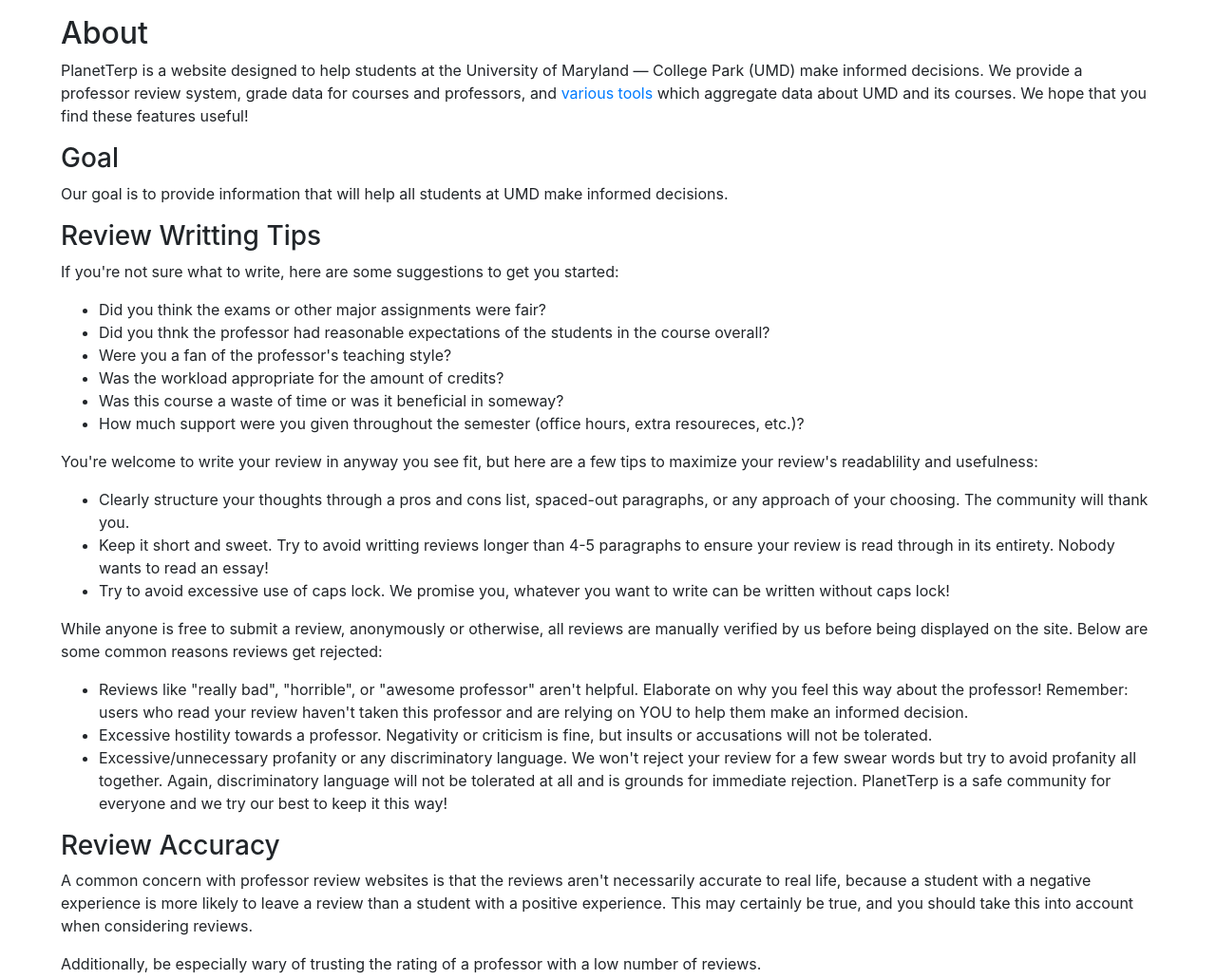
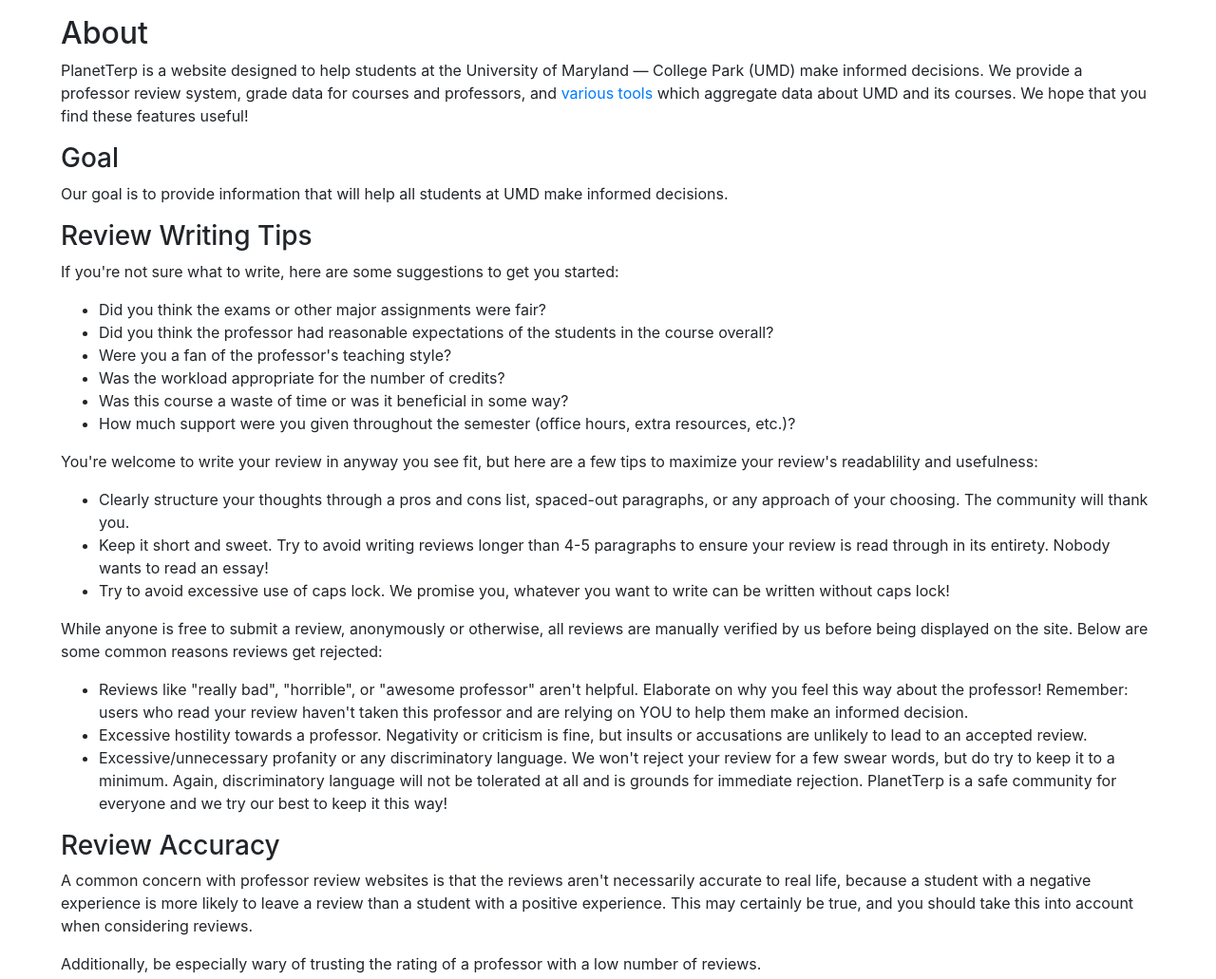
Before and after one commit to planetterp/PlanetTerp, a Django app: page /about in a window 1280 px wide. Shown: the part 76-1107 px from the top of the page at 95% size. Run offline with Django 3.2, Linux system fonts and the light colour scheme; data that the repository does not hold is empty; some libraries are stand-ins or nearby versions.

Commit message:
copy editing

```diff
--- a/home/templates/about.html
+++ b/home/templates/about.html
@@ -11,29 +11,29 @@
 	<h3>Goal</h3>
 	<p>Our goal is to provide information that will help all students at UMD make informed decisions.</p>
 
-	<h3>Review Writting Tips</h3>
+	<h3>Review Writing Tips</h3>
 	<p>If you're not sure what to write, here are some suggestions to get you started:</p>
 	<ul>
 		<li>Did you think the exams or other major assignments were fair?</li>
-		<li>Did you thnk the professor had reasonable expectations of the students in the course overall?</li>
+		<li>Did you think the professor had reasonable expectations of the students in the course overall?</li>
 		<li>Were you a fan of the professor's teaching style?</li>
-		<li>Was the workload appropriate for the amount of credits?</li>
-		<li>Was this course a waste of time or was it beneficial in someway?</li>
-		<li>How much support were you given throughout the semester (office hours, extra resoureces, etc.)?</li>
+		<li>Was the workload appropriate for the number of credits?</li>
+		<li>Was this course a waste of time or was it beneficial in some way?</li>
+		<li>How much support were you given throughout the semester (office hours, extra resources, etc.)?</li>
 	</ul>
 
 	<p>You're welcome to write your review in anyway you see fit, but here are a few tips to maximize your review's readablility and usefulness:</p>
 	<ul>
 		<li>Clearly structure your thoughts through a pros and cons list, spaced-out paragraphs, or any approach of your choosing. The community will thank you.</li>
-		<li>Keep it short and sweet. Try to avoid writting reviews longer than 4-5 paragraphs to ensure your review is read through in its entirety. Nobody wants to read an essay!</li>
+		<li>Keep it short and sweet. Try to avoid writing reviews longer than 4-5 paragraphs to ensure your review is read through in its entirety. Nobody wants to read an essay!</li>
 		<li>Try to avoid excessive use of caps lock. We promise you, whatever you want to write can be written without caps lock!</li>
 	</ul>
 
 	<p>While anyone is free to submit a review, anonymously or otherwise, all reviews are manually verified by us before being displayed on the site. Below are some common reasons reviews get rejected:</p>
 	<ul>
 		<li>Reviews like "really bad", "horrible", or "awesome professor" aren't helpful. Elaborate on why you feel this way about the professor! Remember: users who read your review haven't taken this professor and are relying on YOU to help them make an informed decision.</li>
-		<li>Excessive hostility towards a professor. Negativity or criticism is fine, but insults or accusations will not be tolerated.</li>
-		<li>Excessive/unnecessary profanity or any discriminatory language. We won't reject your review for a few swear words but try to avoid profanity all together. Again, discriminatory language will not be tolerated at all and is grounds for immediate rejection. PlanetTerp is a safe community for everyone and we try our best to keep it this way!</li>
+		<li>Excessive hostility towards a professor. Negativity or criticism is fine, but insults or accusations are unlikely to lead to an accepted review.</li>
+		<li>Excessive/unnecessary profanity or any discriminatory language. We won't reject your review for a few swear words, but do try to keep it to a minimum. Again, discriminatory language will not be tolerated at all and is grounds for immediate rejection. PlanetTerp is a safe community for everyone and we try our best to keep it this way!</li>
 	</ul>
 
 	<h3>Review Accuracy</h3>
```
